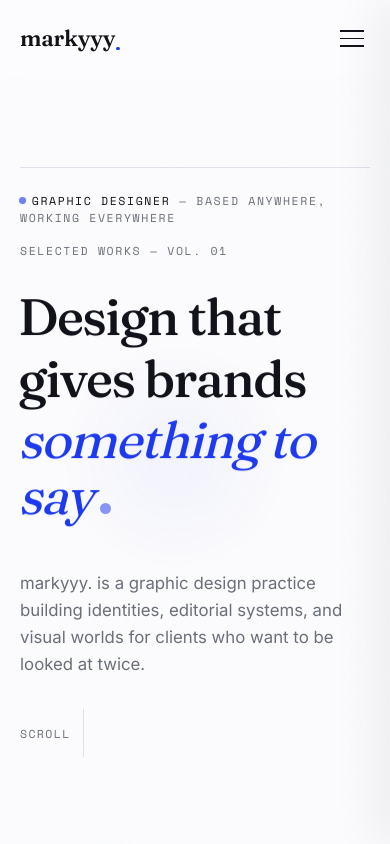
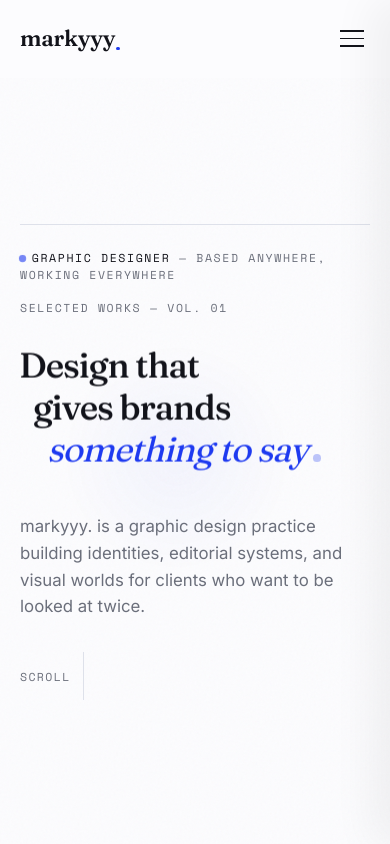
Before and after one commit to Venomous-pie/markyyy, a Next.js app: page / in a window 390 px wide. Shown: the top 844 px of the page. Built offline with nearby package versions, Linux system fonts and the light colour scheme.

Commit message:
added blind curtain effect

```diff
--- a/app/layout.tsx
+++ b/app/layout.tsx
@@ -26,6 +26,7 @@
 });
 
 import PublicLayout from '@/components/PublicLayout';
+import Blinders from '@/components/Blinders';
 
 export const metadata: Metadata = {
   title: {
@@ -48,6 +49,7 @@
   return (
     <html lang="en" className={`${fraunces.variable} ${inter.variable} ${spaceMono.variable}`}>
       <body>
+        <Blinders />
         <PublicLayout
           header={<Header />}
           footer={<Footer />}
--- /dev/null
+++ b/components/Blinders.tsx
@@ -0,0 +1,34 @@
+'use client';
+
+import { motion } from 'framer-motion';
+import { useEffect, useState } from 'react';
+
+export default function Blinders() {
+  const [isPresent, setIsPresent] = useState(true);
+
+  useEffect(() => {
+    // Remove the element from DOM after the animation is completely finished
+    const timeout = setTimeout(() => setIsPresent(false), 2000);
+    return () => clearTimeout(timeout);
+  }, []);
+
+  if (!isPresent) return null;
+
+  return (
+    <div className="blinders-container" aria-hidden="true">
+      {[...Array(10)].map((_, i) => (
+        <motion.div
+          key={i}
+          className="blinder"
+          initial={{ scaleY: 1.05 }}
+          animate={{ scaleY: 0 }}
+          transition={{
+            duration: 0.8,
+            ease: [0.76, 0, 0.24, 1],
+            delay: i * 0.04,
+          }}
+        />
+      ))}
+    </div>
+  );
+}
--- a/styles/globals.css
+++ b/styles/globals.css
@@ -275,7 +275,7 @@
   z-index: 20;
   font-family: var(--display);
   font-weight: 500;
-  font-size: clamp(3.2rem, 9vw, 8.5rem);
+  font-size: clamp(2rem, 9vw, 8.5rem);
   line-height: 0.95;
   letter-spacing: -0.03em;
   margin-left: -0.04em;
@@ -314,6 +314,8 @@
   line-height: 1.1;
   padding-bottom: 0.1em;
 }
+.hero-line:nth-child(2) { margin-left: 4%; }
+.hero-line:nth-child(3) { margin-left: 8%; }
 @media (min-width: 768px) {
   .hero-line:nth-child(2) { margin-left: 8%; }
   .hero-line:nth-child(3) { margin-left: 16%; }
@@ -944,3 +946,19 @@
   width: fit-content;
 }
 .form-submit:hover { background: var(--blue-deep); transform: translateY(-4px); }
+
+/* -------------------- PAGE TRANSITION (BLINDERS) -------------------- */
+.blinders-container {
+  position: fixed;
+  inset: 0;
+  z-index: 9999;
+  display: flex;
+  flex-direction: column;
+  pointer-events: none;
+}
+.blinder {
+  flex: 1;
+  background-color: var(--blue);
+  width: 100%;
+  transform-origin: top;
+}
```
